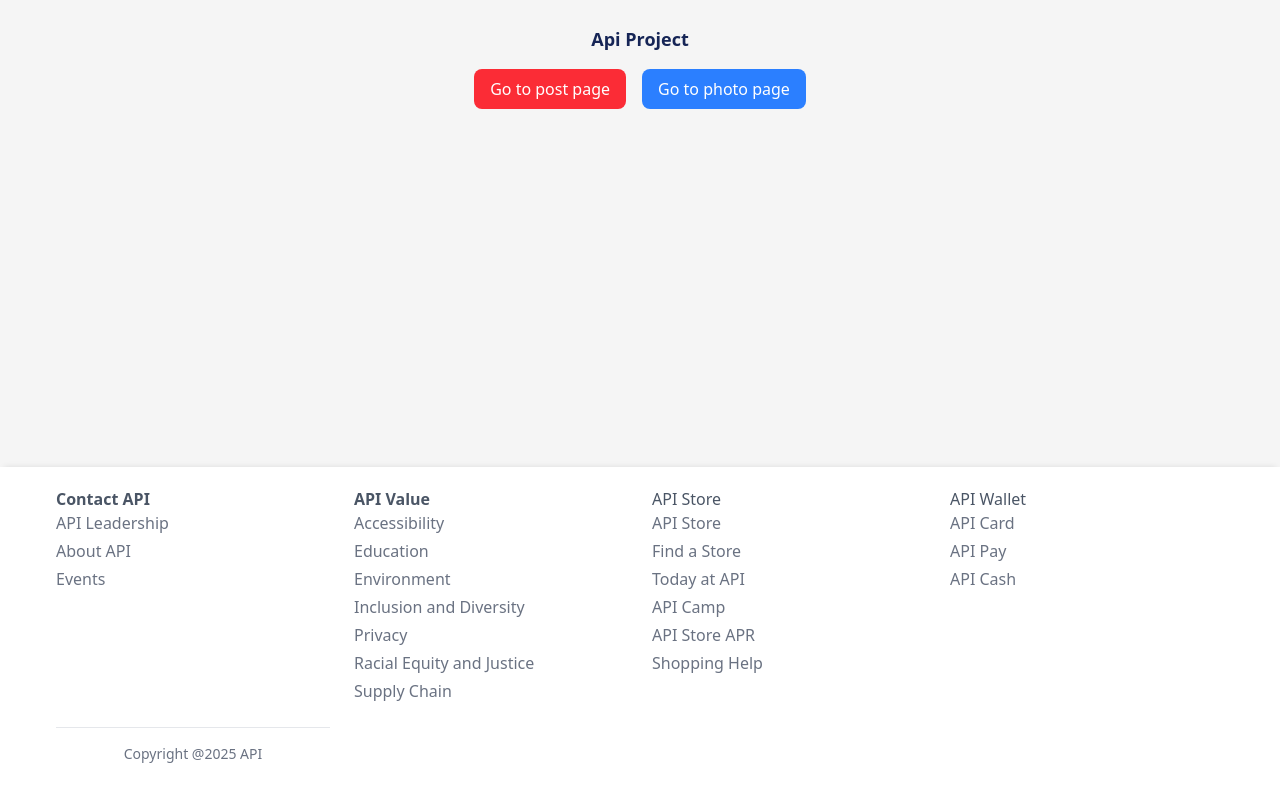
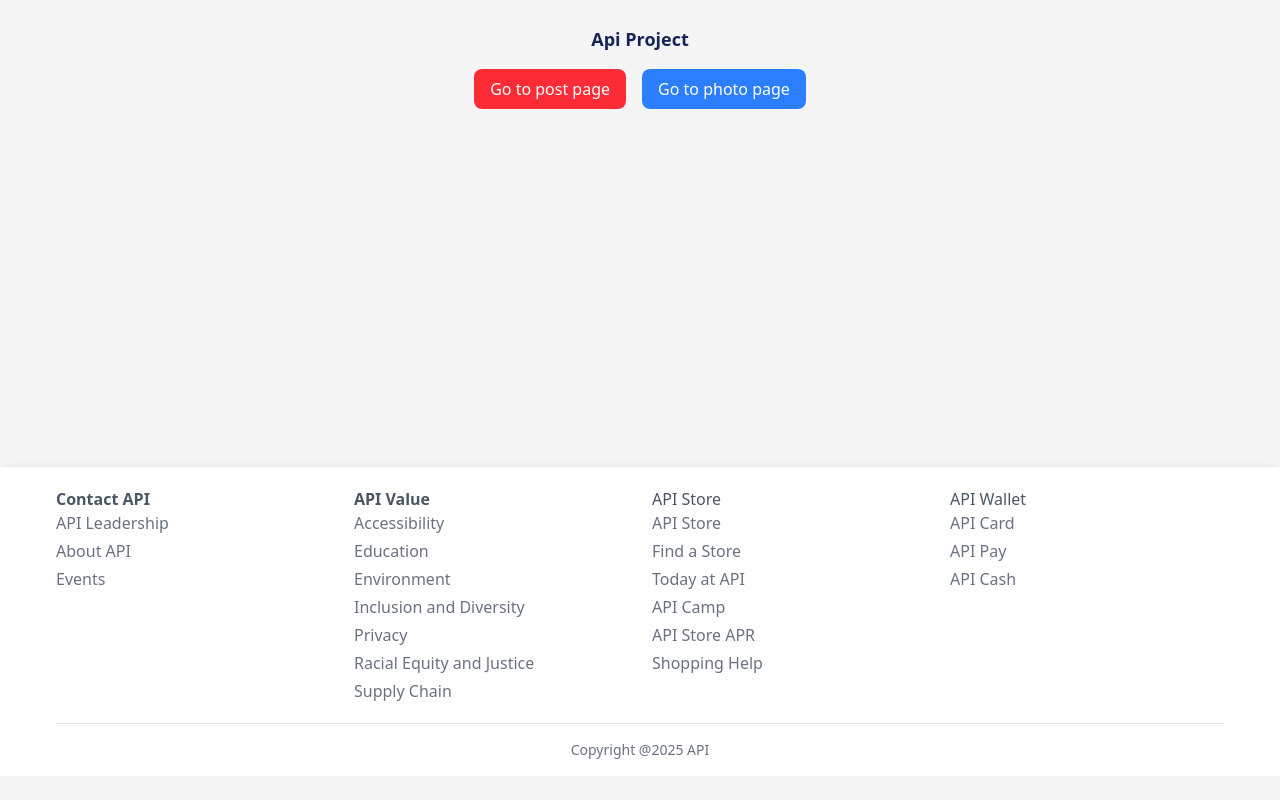
Before and after one commit to frau-azadeh/api, a Next.js app: page / in a window 1280 px wide. Shown: the part 333-1133 px from the top of the page. After the commit the page ends 1109 px from the top, so only its background shows below. Built offline with nearby package versions, Linux system fonts and the light colour scheme.

Commit message:
update: footer tag p

```diff
--- a/src/components/ui/Footer.tsx
+++ b/src/components/ui/Footer.tsx
@@ -44,9 +44,9 @@ const Footer:React.FC = () => {
             <li>API Cash</li>
           </ul>
         </div>
-        <div className='flex flex-col items-center border-t border-gray-200 py-4'>
+      </div>
+      <div className='flex flex-col items-center border-t border-gray-200 py-4'>
           <p className='text-sm text-gray-500'>Copyright @2025 API</p>
-        </div>
       </div>
     </div>
    </footer>
```
